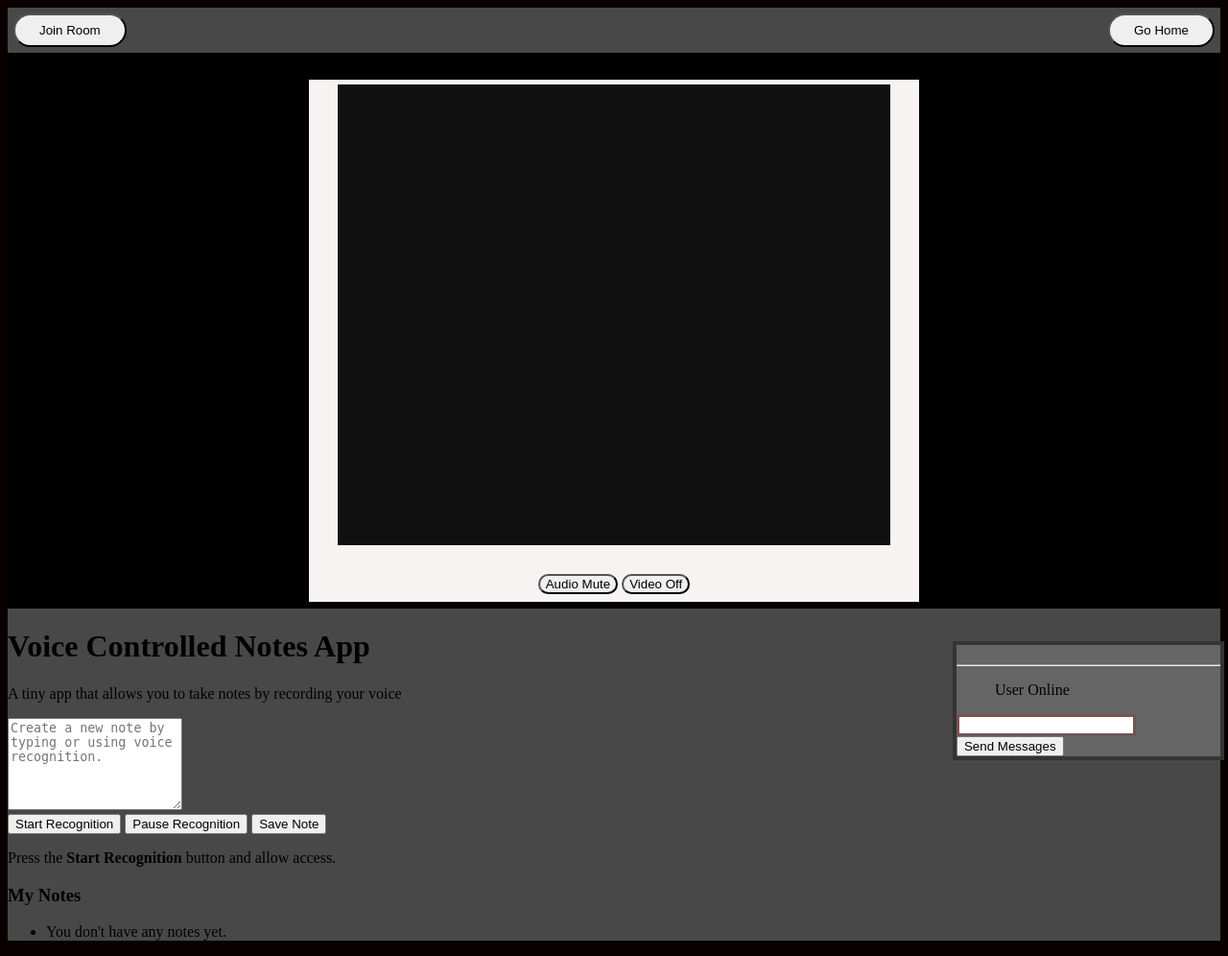
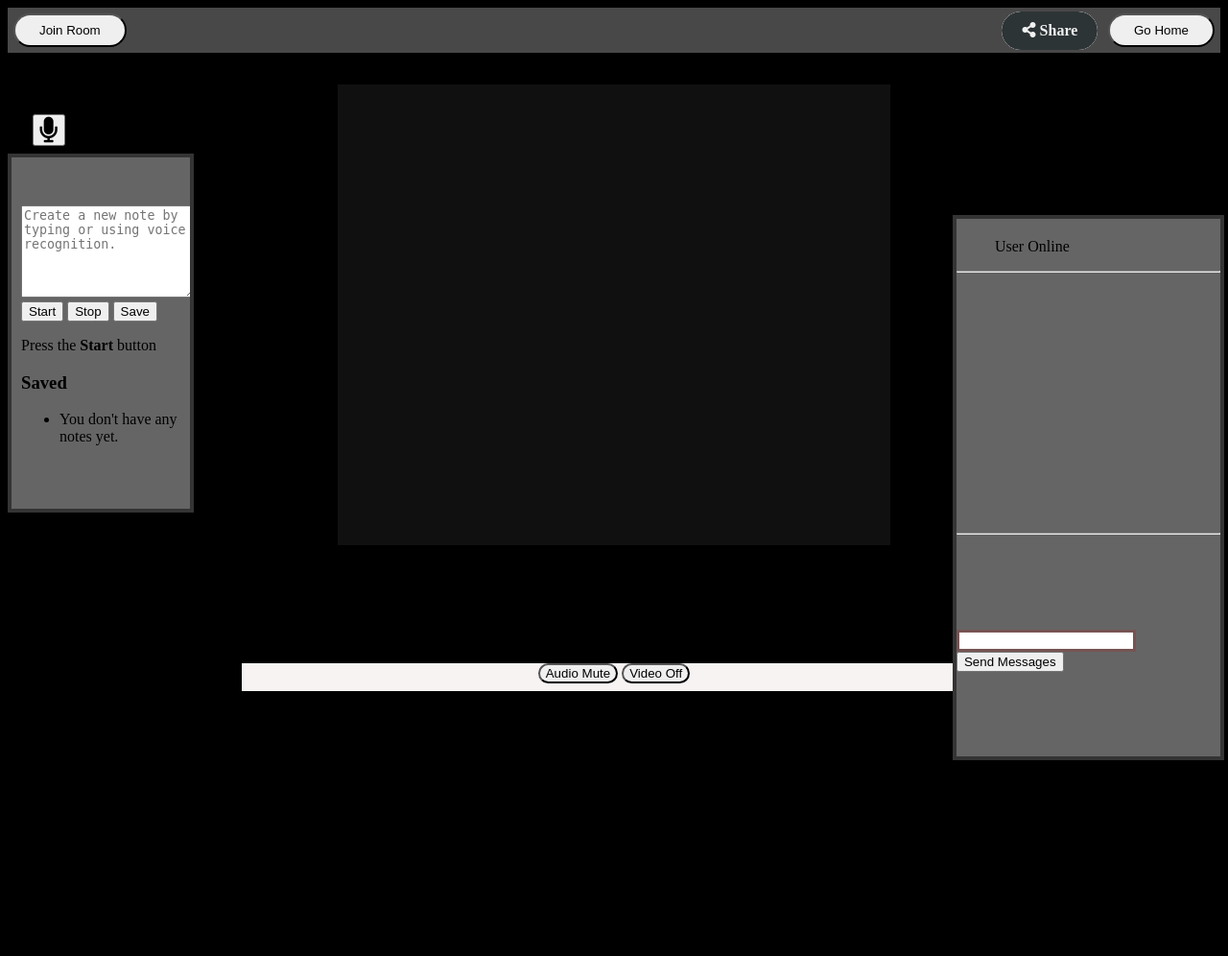
Before and after one commit to avilgoel1/Teams, a Django app: page / in a window 1280 px wide. Shown: the whole page at 96% size. After the commit the page ends 792 px from the top, so only its background shows below. Run offline with Django 3.2, Linux system fonts and the light colour scheme; the visitor is signed in with stand-in values (Sample User, id 1); some libraries are stand-ins or nearby versions.

Commit message:
first commit

```diff
--- a/chat/templates/chat/main.html
+++ b/chat/templates/chat/main.html
@@ -1,17 +1,23 @@
 <!DOCTYPE html>
 {% load static %}
 <html lang="en">
+
 <head>
   <meta charset="UTF-8">
   <meta http-equiv="X-UA-Compatible" content="IE=edge">
   <meta name="viewport" content="width=device-width, initial-scale=1.0">
   <title>Document</title>
+  <link rel="stylesheet" href="{% static 'main.css' %}">
+
+  <link rel="stylesheet" href="https://use.fontawesome.com/releases/v5.15.3/css/all.css" integrity="sha384-SZXxX4whJ79/gErwcOYf+zWLeJdY/qpuqC4cAa9rOGUstPomtqpuNWT9wdPEn2fk" crossorigin="anonymous">
+
   <style>
     .video-grid-container {
       display: grid;
       grid-template-columns: repeat(3, 1fr);
       background-color: black;
     }
+
     .main-grid-container {
       display: grid;
       grid-template-columns: 60% 20%;
@@ -20,69 +26,82 @@
     video {
       /* border-radius: 25%;
             background-color: black; */
-            margin: 30px;
+      margin: 100px;
     }
+
     .main-grid-container {
       display: flex;
       flex-direction: column;
     }
   </style>
 </head>
-<body style="background-color: rgb(10, 0, 0);" >
-    <div style="background-color: rgb(73, 72, 72);position: relative;top:0px;">
+
+<body>
+  <div class="head2" style="background-color: rgb(73, 72, 72);position: relative;top:0px;">
+
     <input type="hidden" name="smname" id="smname" />
     <div style="position:absolute;right:0px"><a href="/home"><button style="padding: 8px 25px ;border-radius: 40px;margin: 6px;">Go Home</button></a></div>
     <div>
-        <button id="btn-join" style="padding: 8px 25px ;border-radius: 40px;margin: 6px;"> Join Room </button>
+      <button id="btn-join" style="padding: 8px 25px ;border-radius: 40px;margin: 6px ;"> Join Room </button>
+    </div>
+    <div class="share-button">
+      <span><i class="fas fa-share-alt"> Share</i></span>
+      <a href="whatsapp://send?text=You're invited to a Teams meeting!- http://127.0.0.1:8000/" data-action="share/whatsapp/share"><i class="fab fa-whatsapp"></i></a>
+      <a href="mailto:someone@something.com?subject=Teams meeting &body=You're invited to a Teams meeting!- http://127.0.0.1:8000/"><i class="fas fa-envelope"></i></a>
     </div>
     <div class="main-grid-container" style="background-color: black;">
       <div id="video-container" style="display:flex;flex-wrap:wrap;justify-content: space-evenly;">
         <div style="margin: 9px 0px 7px 0px;">
-                <video id="local-video" style="float:left ;width:min-content ;height:60vh;width:45vw;background-color: rgb(17, 16, 16);margin-top: 24px;" autoplay playsinline>
-
+          <video id="local-video" style= "width:min-content ;height:60vh;width:45vw;background-color: rgb(17, 16, 16);margin-top: 24px;" autoplay playsinline>
           </video>
           <div style="display: flexbox;justify-content: center; text-align: center;background-color: rgb(247, 243, 243);">
             <div>
               <h3 id="label-username" type="hidden"></h3>
-                        <input id="username" type="hidden"  value="{{request.user.email}}">
+              <input id="username" type="hidden" value="{{request.user.email}}">
             </div>
             <button id="btn-toggle-audio" style="border-radius: 60px;margin-bottom: 8px;">Audio Mute</button>
             <button id="btn-toggle-video" style="border-radius: 50px;margin-bottom: 8px;">Video Off</button>
           </div>
         </div>
-                    <div id="chat" style="float:right;position:fixed;width: 21.5vw; bottom: 1%;right:0.3%; margin-top: 0;border: 4px solid rgb(52, 52, 53); background-color: rgb(102, 101, 101);  ">
+        <div id="chat" style="float:right; position:fixed; width: 21.5vw; bottom: 1%;right:0.3%; margin-top: 0; border: 4px solid rgb(52, 52, 53); background-color: rgb(102, 101, 101); ">
+          <div class="chat_2">
             <h2 style="color:white; justify-content: center;text-align: center; ">
             </h2>
+            <ul id="menu">User Online</ul>
+            <hr style="color:white;">
+          </div>
           <hr style="color:white;">
           <div id="messages">
             <ul id="message-list" style="color:white; min-width:200px; word-wrap:break-word;"></ul>
-                                            <ul id="menu">User Online</ul>
+
           </div>
-                <div>
-                    <input id="msg" style="border: 3px solid rgba(107, 70, 70, 0.925);" required><button required id="btn-send-msg">Send Messages</button>
+          <div class="send_2">
+            <input id="msg" style="border: 3px solid rgba(107, 70, 70, 0.925);" required><button onclick="scrollWin(0, 50)" required id="btn-send-msg">Send Messages</button>
           </div>
         </div>
       </div>
     </div>
-        <div class="container">
 
-            <h1>Voice Controlled Notes App</h1>
-            <p class="page-description">A tiny app that allows you to take notes by recording your voice</p>
+    <div class="voice_r">
+        <button onclick="myFunction()"><i class="fas fa-microphone fa-2x"></i></button>
+    </div>
+
+    <div class="container" style="border: 4px solid rgb(52, 52, 53);" id="myDIV">
 
       <div class="app">
 
         <div class="input-single">
           <textarea id="note-textarea" placeholder="Create a new note by typing or using voice recognition." rows="6"></textarea>
         </div>
-              <button id="start-record-btn" title="Start Recording">Start Recognition</button>
-              <button id="pause-record-btn" title="Pause Recording">Pause Recognition</button>
-              <button id="save-note-btn" title="Save Note">Save Note</button>
-              <p id="recording-instructions">Press the <strong>Start Recognition</strong> button and allow access.</p>
+        <button id="start-record-btn" title="Start Recording">Start</button>
+        <button id="pause-record-btn" title="Pause Recording">Stop</button>
+        <button id="save-note-btn" title="Save Note">Save</button>
+              <p id="recording-instructions">Press the <strong>Start</strong> button</p>
 
-              <h3>My Notes</h3>
+        <h3>Saved</h3>
         <ul id="notes">
           <li>
-                  <p class="no-notes">You don't have any notes.</p>
+            <p class="no-notes">None</p>
           </li>
         </ul>
 
@@ -94,5 +113,25 @@
   <script src="https://cdnjs.cloudflare.com/ajax/libs/jquery/3.2.1/jquery.min.js"></script>
   <script type="text/javascript" src="{% static 'js/main.js' %}"></script>
   <script type="text/javascript" src="{% static 'js/jquery.js' %}"></script>
+
+  <script type="text/javascript">
+    function myFunction() {
+      var x = document.getElementById("myDIV");
+      if (x.style.display === "none") {
+        x.style.display = "block";
+      } else {
+        x.style.display = "none";
+      }
+    }
+
+    function updateScroll(){
+      var element = document.getElementById("messages");
+      element.scrollTop = element.scrollHeight;
+    }
+  </script>
+
+
+
 </body>
+
 </html>
--- /dev/null
+++ b/static/main.css
@@ -0,0 +1,122 @@
+body{
+  background-color: black;
+}
+
+.head2{
+  padding-bottom: -20px;
+}
+
+#myDIV {
+  position: fixed;
+  width: 13%;
+  padding: 50px 10px;
+  background-color: rgb(102, 101, 101);
+  top: 20%;
+  max-height:60%;
+  overflow-y: auto;
+}
+
+#message-list{
+  bottom: 1rem;
+}
+
+.send_2{
+  position:fixed;
+  top: 41rem;
+
+}
+
+#messages{
+  height: 12rem;
+  margin-bottom: 20px;
+  overflow: auto;
+  display: flex;
+  flex-direction: column-reverse;
+}
+
+#chat{
+  height: 35rem;
+}
+
+.chat_2{
+  height: 18.7rem;
+}
+
+.voice_r{
+  position: fixed;
+  bottom: 81%;
+  padding-left: 2%;
+}
+
+
+/* css for share */
+
+.share-button {
+  width: 100px;
+  height: 40px;
+  background: #dfe6e9;
+  border-radius: 40px;
+  display: flex;
+  justify-content: center;
+  overflow: hidden;
+  position: absolute;
+  cursor: pointer;
+  transition: .3s linear;
+  left: 82%;
+  top: 0.5%;
+}
+
+.share-button:hover {
+  transform: scale(1.1);
+}
+
+.share-button span {
+  position: absolute;
+  width: 100%;
+  height: 100%;
+  background: #2d3436;
+  color: #f1f1f1;
+  text-align: center;
+  line-height: 40px;
+  z-index: 999;
+  transition: .6s linear;
+  border-radius: 40px;
+  /* opacity: 0; */
+}
+
+.share-button:hover span {
+  transform: translateX(-100%);
+  transition-delay: .3s;
+}
+
+.share-button a {
+  flex: 2; /* flex-grow | flex shrink | flex basis */
+  font-size: 26px;
+  color: #2d3436;
+  margin-top: 7%;
+  text-align: center;
+  transform: translateX(-100%);
+  opacity: 0;
+  transition: 0.3s linear;
+}
+
+.share-button:hover a {
+  opacity: 1;
+  transform: translateX(0);
+}
+
+.share-button a:nth-of-type(1) {
+  transition-delay: 1s;
+}
+
+.share-button a:nth-of-type(2) {
+  transition-delay: 0.8s;
+}
+
+.share-button a:nth-of-type(3) {
+  transition-delay: 0.6s;
+}
+
+.share-button a:nth-of-type(4) {
+  transition-delay: 0.4s;
+}
```
Also changed, not shown: 1 other file. Lines whose indentation alone changed are shown as unchanged.
